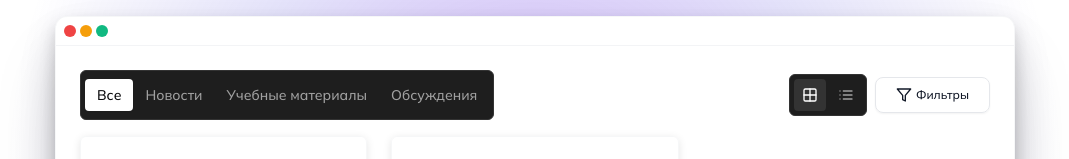
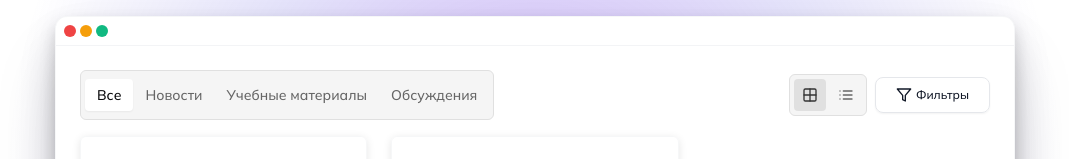
Before and after one commit to MsRavva/digital-ai-news, a Next.js app: page / in a window 1280 px wide. Shown: the part 229-388 px from the top of the page, without its empty margins (105-1174 px from the left). Built offline with nearby package versions, Linux system fonts and the light colour scheme; no server answers.

Commit message:
Добавлены стили для светлой темы для фильтров и режимов отображения

```diff
--- a/app/globals.css
+++ b/app/globals.css
@@ -478,10 +478,10 @@ body {
   display: flex;
   align-items: center;
   gap: 0.5rem;
-  background-color: #1e1e1e;
+  background-color: #f5f5f5;
   border-radius: 0.375rem;
   padding: 0.25rem;
-  border: 1px solid #333;
+  border: 1px solid #e0e0e0;
 }
 
 .filter-item {
@@ -491,15 +491,35 @@ body {
   font-weight: 500;
   cursor: pointer;
   transition: all 0.2s ease;
+  color: #666666;
+}
+
+.filter-item:hover {
+  color: #333333;
+  background-color: rgba(0, 0, 0, 0.05);
+}
+
+.filter-item.active {
+  background-color: #e0e0e0;
+  color: #333333;
+}
+
+/* Dark theme filter styles */
+.dark .filter-container {
+  background-color: #1e1e1e;
+  border: 1px solid #333;
+}
+
+.dark .filter-item {
   color: #a0a0a0;
 }
 
-.filter-item:hover {
+.dark .filter-item:hover {
   color: #ffffff;
   background-color: rgba(255, 255, 255, 0.05);
 }
 
-.filter-item.active {
+.dark .filter-item.active {
   background-color: #333;
   color: #ffffff;
 }
@@ -509,10 +529,10 @@ body {
   display: flex;
   align-items: center;
   gap: 0.25rem;
-  background-color: #1e1e1e;
+  background-color: #f5f5f5;
   border-radius: 0.375rem;
   padding: 0.25rem;
-  border: 1px solid #333;
+  border: 1px solid #e0e0e0;
 }
 
 .view-mode-button {
@@ -523,15 +543,35 @@ body {
   height: 2rem;
   border-radius: 0.25rem;
   transition: all 0.2s ease;
+  color: #666666;
+}
+
+.view-mode-button:hover {
+  color: #333333;
+  background-color: rgba(0, 0, 0, 0.05);
+}
+
+.view-mode-button.active {
+  background-color: #e0e0e0;
+  color: #333333;
+}
+
+/* Dark theme view mode styles */
+.dark .view-mode-container {
+  background-color: #1e1e1e;
+  border: 1px solid #333;
+}
+
+.dark .view-mode-button {
   color: #a0a0a0;
 }
 
-.view-mode-button:hover {
+.dark .view-mode-button:hover {
   color: #ffffff;
   background-color: rgba(255, 255, 255, 0.05);
 }
 
-.view-mode-button.active {
+.dark .view-mode-button.active {
   background-color: #333;
   color: #ffffff;
 }
```
